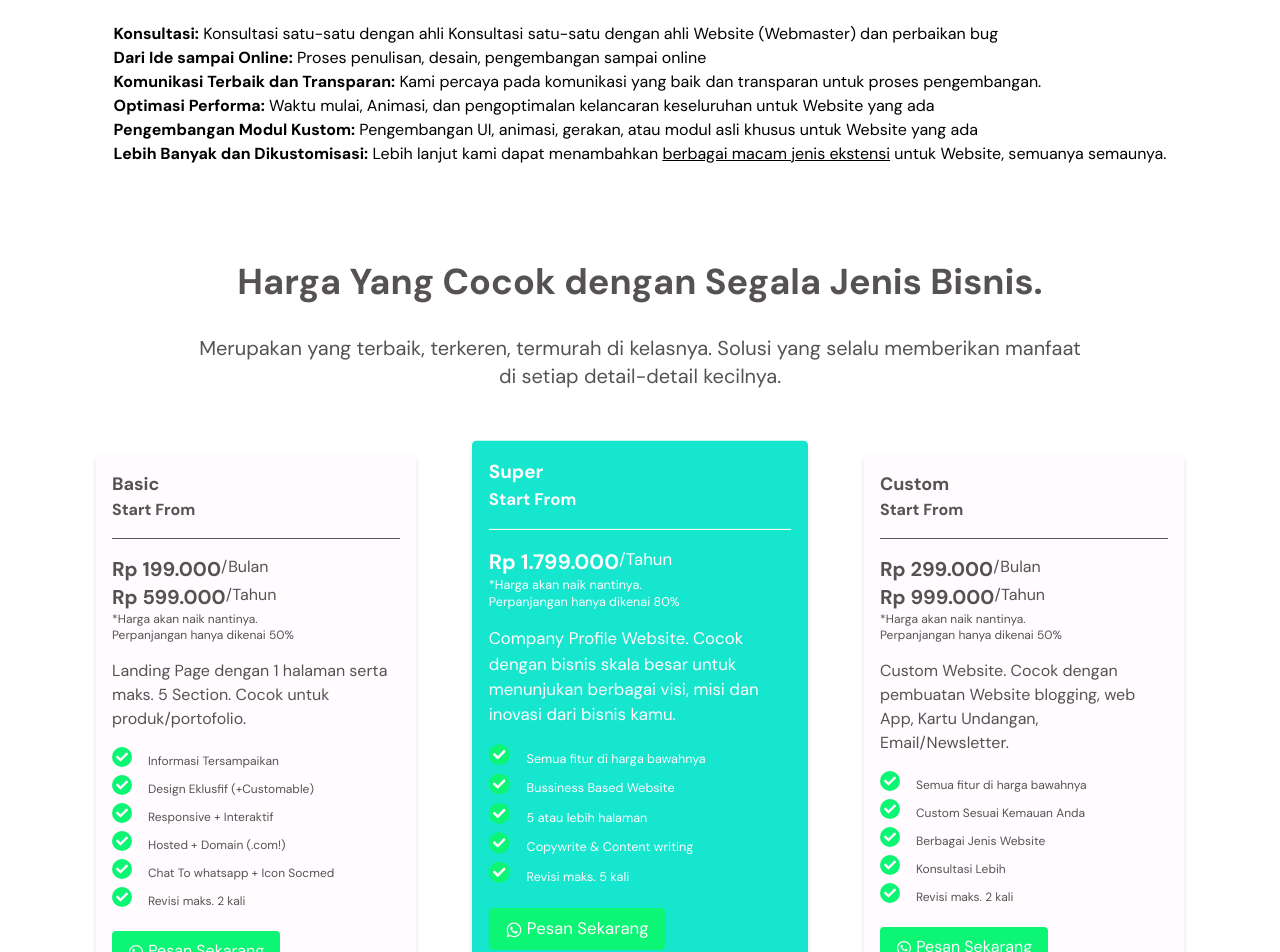
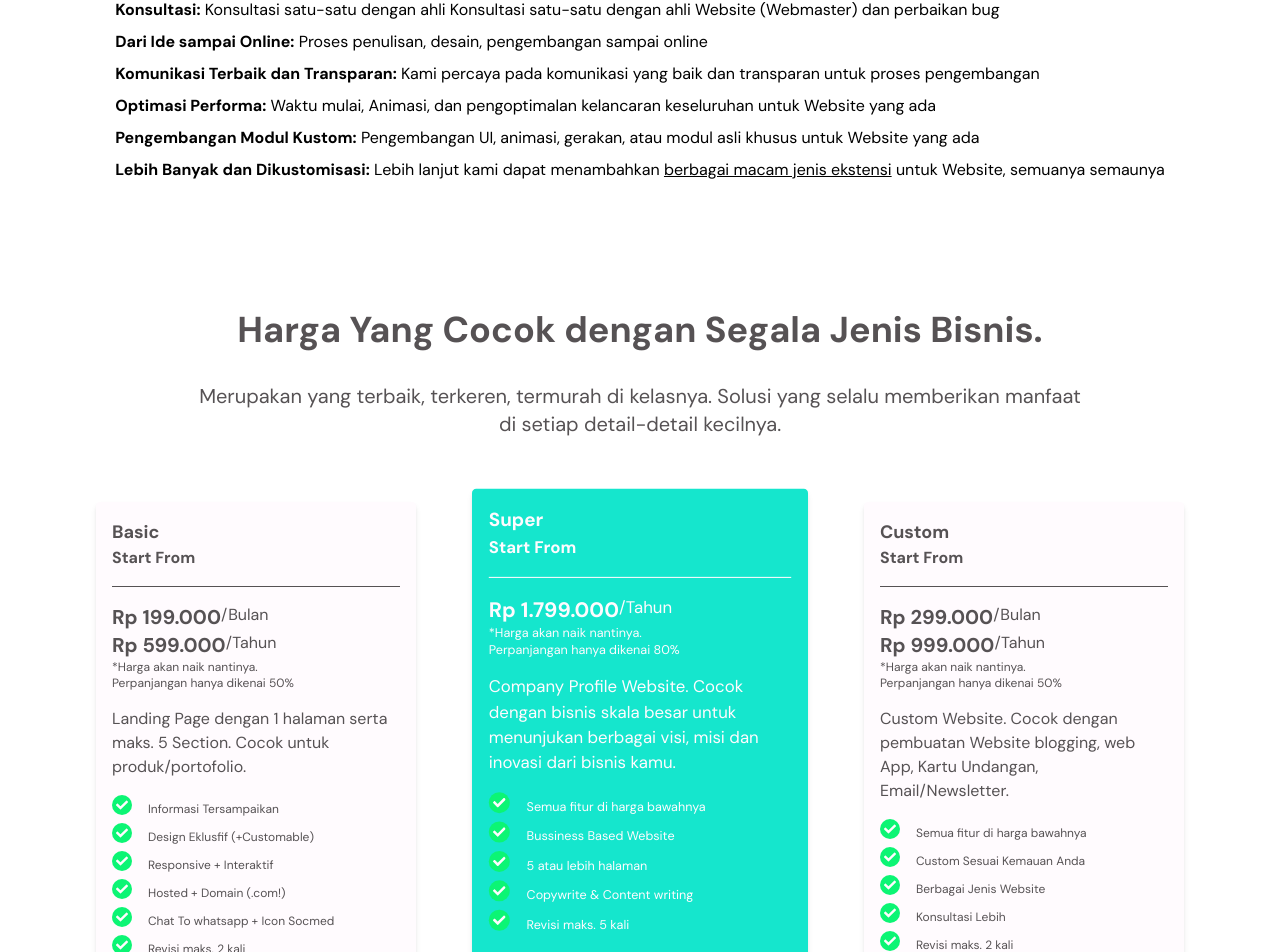
Before and after one commit to VArtzy/VArtz, a Next.js app: page /pricing in a window 1280 px wide. Shown: the part 350-1302 px from the top of the page. Built offline with nearby package versions, Linux system fonts and the light colour scheme.

Commit message:
last service

```diff
--- a/app/pricing/page.tsx
+++ b/app/pricing/page.tsx
@@ -31,9 +31,8 @@ const Pricing = () => {
                     terbaik di beberapa Website paling populer di seluruh dunia.
                 </p>
 
-                <p>Layanan kami:</p>
-
-                <ul className="mb-8">
+                <ul className="mb-16 flex flex-col gap-2">
+                    <p>Layanan kami:</p>
                     <li>
                         <span className="font-semibold">Konsultasi:</span>{" "}
                         Konsultasi satu-satu dengan ahli Konsultasi satu-satu
@@ -50,7 +49,7 @@ const Pricing = () => {
                             Komunikasi Terbaik dan Transparan:
                         </span>{" "}
                         Kami percaya pada komunikasi yang baik dan transparan
-                        untuk proses pengembangan.{" "}
+                        untuk proses pengembangan{" "}
                     </li>
                     <li>
                         <span className="font-semibold">
@@ -77,7 +76,7 @@ const Pricing = () => {
                         >
                             berbagai macam jenis ekstensi
                         </a>{" "}
-                        untuk Website, semuanya semaunya.
+                        untuk Website, semuanya semaunya
                     </li>
                 </ul>
 
@@ -89,7 +88,7 @@ const Pricing = () => {
                     Solusi yang selalu memberikan manfaat di setiap
                     detail-detail kecilnya.
                 </p>
-                <div className="grid md:grid-cols-2 lg:grid-cols-3 gap-16">
+                <div className="grid md:grid-cols-2 lg:grid-cols-3 gap-16 mb-8">
                     <div className="bg-snow text-grayweb shadow-md rounded p-4 text-center lg:text-left">
                         <h3 className="text-lg font-bold">Basic</h3>
                         <h4 className="font-bold mb-4">Start From</h4>
```
